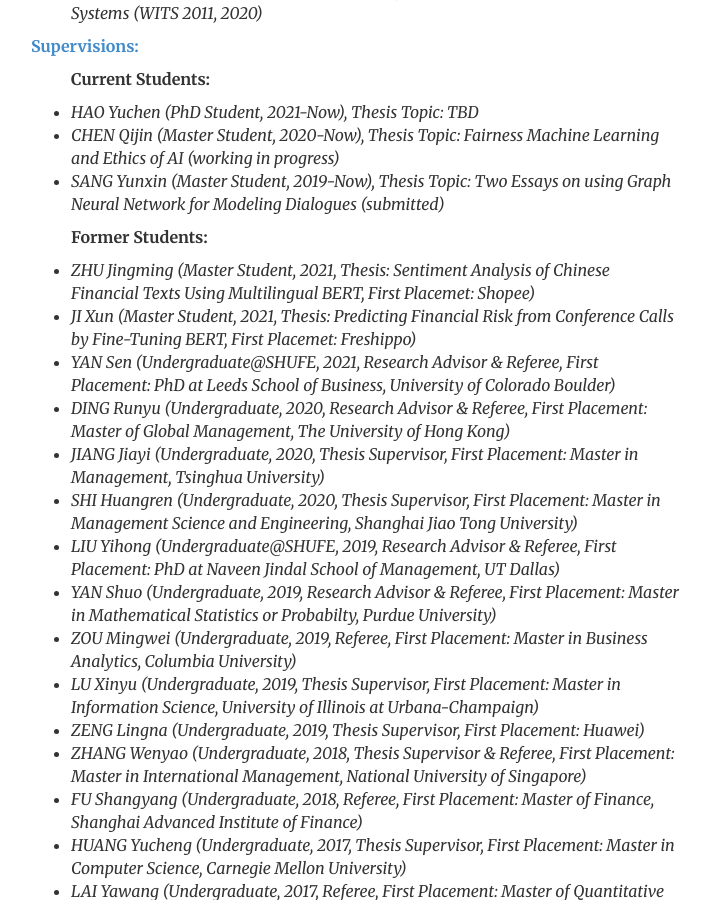
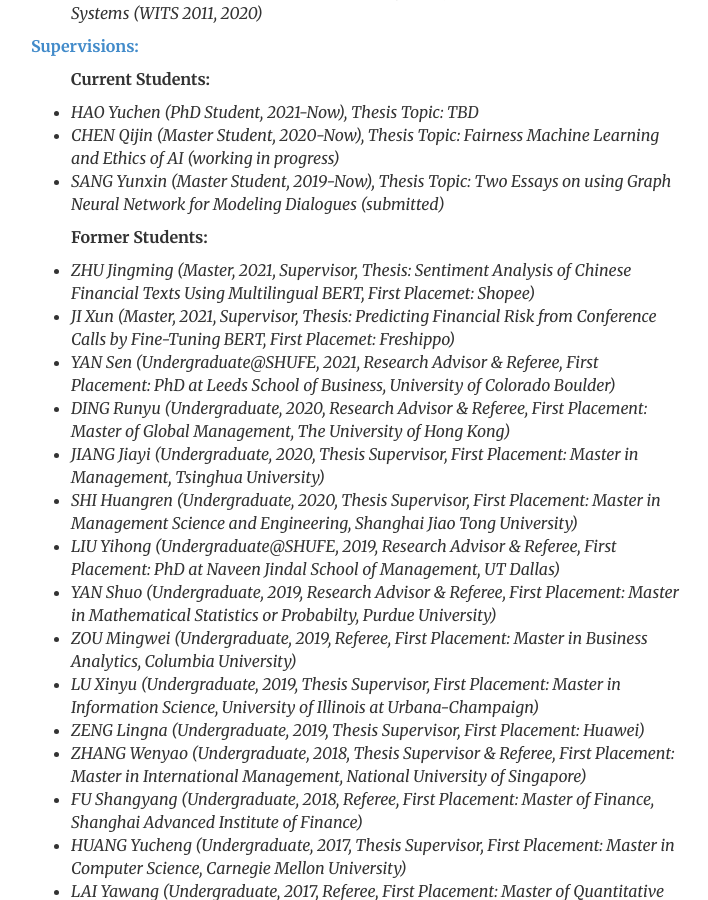
Before and after one commit to popeye007/popeye007.github.io, a Jekyll site: the page built from research/index.html, in a window 1280 px wide and 900 px high, scrolled down 1641 px. Shown: the whole window, without its empty margins (285-993 px from the left). Built offline with Jekyll 4.4.1, drawn with Linux system fonts in a browser that asks for light colours; comment, search, counter and statistics services are not loaded.

Commit message:
update info

```diff
--- a/research/index.html
+++ b/research/index.html
@@ -66,8 +66,8 @@ description: Research by Bao Yang.
 		</ul>
 		<ul>
 			<p><b>Former Students:</b></p>
-			<li><i>ZHU Jingming (Master Student, 2021, Thesis: Sentiment Analysis of Chinese Financial Texts Using Multilingual BERT, First Placemet: Shopee)</i></li>
-			<li><i>JI Xun (Master Student, 2021, Thesis: Predicting Financial Risk from Conference Calls by Fine-Tuning BERT, First Placemet: Freshippo)</i></li>
+			<li><i>ZHU Jingming (Master, 2021, Supervisor, Thesis: Sentiment Analysis of Chinese Financial Texts Using Multilingual BERT, First Placemet: Shopee)</i></li>
+			<li><i>JI Xun (Master, 2021, Supervisor, Thesis: Predicting Financial Risk from Conference Calls by Fine-Tuning BERT, First Placemet: Freshippo)</i></li>
 			<li><i>YAN Sen (Undergraduate@SHUFE, 2021, Research Advisor & Referee, First Placement: PhD at Leeds School of Business, University of Colorado Boulder)</i></li>
 			<li><i>DING Runyu (Undergraduate, 2020, Research Advisor & Referee, First Placement: Master of Global Management, The University of Hong Kong)</i></li>
 			<li><i>JIANG Jiayi (Undergraduate, 2020, Thesis Supervisor, First Placement: Master in Management, Tsinghua University)</i></li>
```
